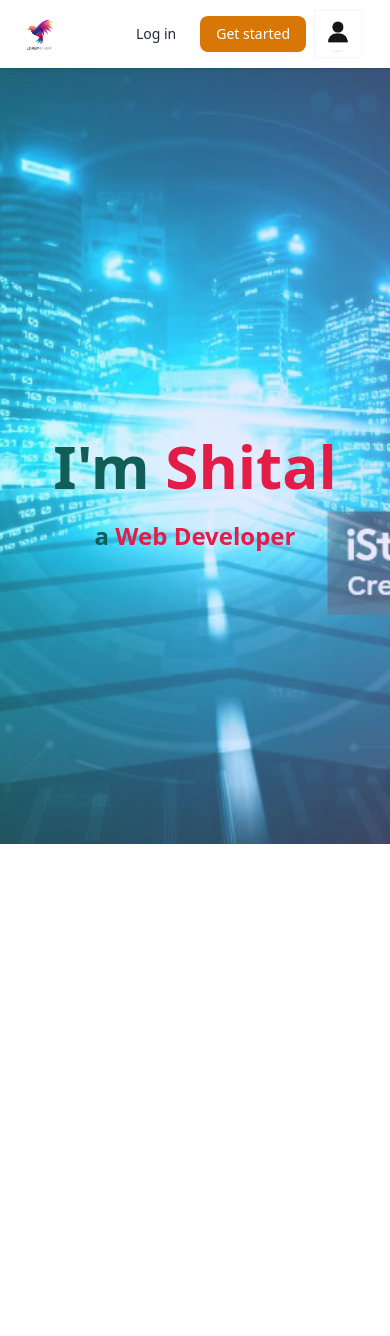
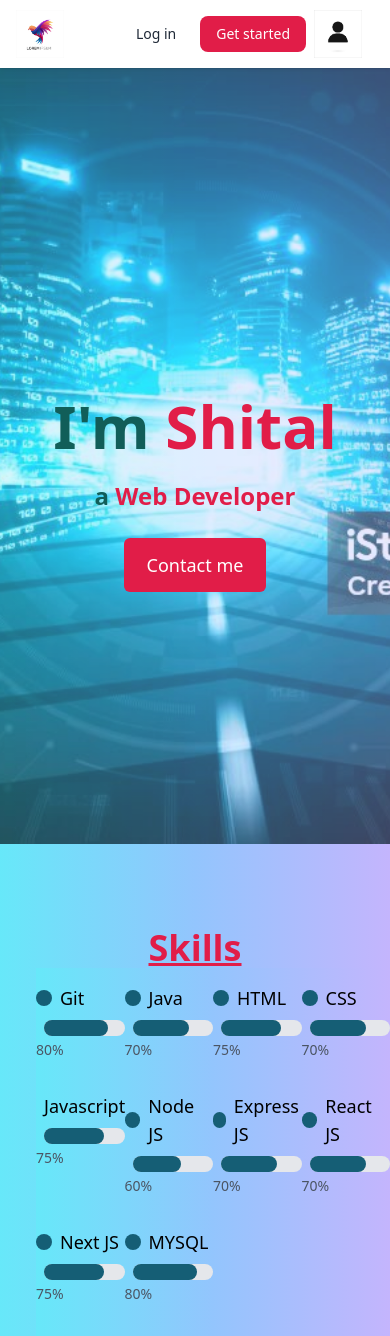
Before and after one commit to ShitalNawal/JWT-Login, a React (Create React App) app: page / in a window 390 px wide. Before the commit the page ends 912 px from the top, so only its background shows below. Built offline with nearby package versions, Linux system fonts and the light colour scheme.

Commit message:
Update skill and contact page

```diff
--- a/src/Components/Contact/Contact.js
+++ b/src/Components/Contact/Contact.js
@@ -24,11 +24,18 @@
     }
   };
   return (
-    <main className="bg-gradient-to-r from-cyan-300 via-blue-300 to-violet-300  h-screen w-screen">
+    <main className="bg-gradient-to-r from-cyan-300 via-blue-300 to-violet-300  h-screen w-screen relative">
       <Header />
+      <img src="/bg.jpg" className="h-96 w-full absolute opacity-70 " />
+      <div className="ms-96 rounded-3xl animate__animated animate__fadeInUp">
+        <h1 className="pt-48 text-white text-5xl font-bold text-center drop-shadow-2xl transition-colors">
+          <p className="ml-80 bg-cyan-600 text-center pt-5 w-1/2 rounded-t-lg">CONTACT</p>
+        </h1>
+        <h3 className="pt-4 mb-8 text-white text-2xl font-bold text-center drop-shadow-2xl bg-cyan-600 pb-5 w-1/2 ml-80 rounded-b-lg">Let's have a chat.</h3>
+      </div>
       <div className="   items-center   ">
         <div className=" text-teal-800   mt-8">
-          <div className="flex justify-between">
+          <div className="flex justify-between bg-gradient-to-r from-cyan-300 via-blue-300 to-violet-300 pt-12 pb-12">
             <div className="ml-48">
               <div>
                 <h1 className="text-4xl mt-6 font-bold">Contact Us</h1>
@@ -112,7 +119,7 @@
                   <div>
                     <button
                       type="submit"
-                      className="group relative w-full flex justify-center mt-2 py-2 px-4 border border-transparent text-sm font-medium rounded-md text-white bg-amber-600 hover:bg-yellow-700 focus:outline-none focus:ring-2 focus:ring-offset-2 focus:ring-orange-300"
+                      className="group relative w-full flex justify-center mt-2 py-2 px-4 border border-transparent text-sm font-medium rounded-md text-white bg-rose-600 hover:bg-rose-700 focus:outline-none focus:ring-2 focus:ring-offset-2 focus:ring-orange-300"
                     >
                       Send Message
                     </button>
--- a/src/Components/Header/Header.js
+++ b/src/Components/Header/Header.js
@@ -32,7 +32,7 @@
                         </Link>
                         <Link
                             to="/signUp"
-                            className="text-white bg-amber-600 hover:bg-amber-700 focus:ring-4 focus:ring-orange-300 font-medium rounded-lg text-sm px-4 lg:px-5 py-2 lg:py-2.5 mr-2 focus:outline-none"
+                            className="text-white bg-rose-600 hover:bg-rose-700 focus:ring-4 focus:ring-orange-300 font-medium rounded-lg text-sm px-4 lg:px-5 py-2 lg:py-2.5 mr-2 focus:outline-none"
                         >
                             Get started
                         </Link>
--- a/src/Components/SignIn/signIn.js
+++ b/src/Components/SignIn/signIn.js
@@ -70,7 +70,7 @@
           <div>
             <button
               type="submit"
-              className="group relative w-full flex justify-center py-2 px-4 border border-transparent text-sm font-medium rounded-md text-white bg-amber-600 hover:bg-yellow-700 focus:outline-none focus:ring-2 focus:ring-offset-2 focus:ring-indigo-500"
+              className="group relative w-full flex justify-center py-2 px-4 border border-transparent text-sm font-medium rounded-md text-white bg-rose-600 hover:bg-rose-700 focus:outline-none focus:ring-2 focus:ring-offset-2 focus:ring-indigo-500"
             >
               Sign in
             </button>
--- a/src/Components/SignUp/SignUp.js
+++ b/src/Components/SignUp/SignUp.js
@@ -87,7 +87,7 @@
           <div>
             <button
               type="submit"
-              className="group relative w-full flex justify-center py-2 px-4 border border-transparent text-sm font-medium rounded-md text-white bg-amber-600 hover:bg-yellow-700 focus:outline-none focus:ring-2 focus:ring-offset-2 focus:ring-orange-300"
+              className="group relative w-full flex justify-center py-2 px-4 border border-transparent text-sm font-medium rounded-md text-white bg-rose-600 hover:bg-rose-700 focus:outline-none focus:ring-2 focus:ring-offset-2 focus:ring-orange-300"
             >
               Sign up
             </button>
--- a/src/Components/Skills/Skills.js
+++ b/src/Components/Skills/Skills.js
@@ -12,7 +12,7 @@
         </h1>
         <h3 className="pt-4 mb-8 text-white text-2xl font-bold text-center drop-shadow-2xl bg-cyan-600 pb-5 w-1/2 ml-80 rounded-b-lg">Skills speak louder than words.</h3>
       </div>
-      <div className="text-teal-800 text-4xl text-center pt-10 font-bold underline">Skills</div>
+      <div className="text-rose-600 text-4xl text-center pt-10 font-bold underline">Skills</div>
       <div className="ms-9 mt-10 pt-4">
         <div className="flex flex-wrap">
           <SkillItem name="Git" percentage={80} />
--- a/src/Dashboard.js
+++ b/src/Dashboard.js
@@ -1,20 +1,64 @@
-import React from 'react'
-import Header from './Components/Header/Header'
-import Skills from './Components/Skills/Skills'
+import React from 'react';
+import Header from './Components/Header/Header';
+import Skills from './Components/Skills/Skills';
+import { Link } from 'react-router-dom';
+
+const SkillItem = ({ name, percentage }) => {
+  return (
+    <div className="w-1/4 mb-8 ">
+      <div className="flex items-center mb-2">
+        <div className="w-4 h-4 bg-cyan-800 rounded-full mr-2"></div>
+        <p className="text-lg">{name}</p>
+      </div>
+      <div className="relative h-4 rounded-full bg-gray-200 ml-2">
+        <div className="absolute left-0 top-0 h-full bg-cyan-800 rounded-full " style={{ width: `${percentage}%` }}></div>
+      </div>
+      <p className="mt-1 text-sm text-gray-600">{percentage}%</p>
+    </div>
+  );
+};
+
 function Dashboard() {
   return (
-    <main className="relative bg-gradient-to-r from-cyan-300 via-blue-300 to-violet-300 h-screen">
+    <main className=" h-screen relative">
       <Header/>
-      <div className='flex flex-col items-center justify-center h-full text-center font-bold'>
-        <div className='text-teal-800 font-sacramento text-6xl relative z-10 leading-tight'>
-          <div className='relative'>I'm <span className="text-rose-600">Shital</span></div>
-          <div className='text-2xl mt-4 relative'>a <span className="text-rose-600">Web Developer</span></div>
+
+        <div className='flex flex-col items-center justify-center h-full text-center font-bold bg-gradient-to-r from-cyan-300 via-blue-300 to-violet-300 '>
+          <div className='text-teal-800 font-sacramento text-6xl relative z-10 leading-tight'>
+            <div className='relative'>I'm <span className="text-rose-600">Shital</span></div>
+            <div className='text-2xl mt-4 relative'>a <span className="text-rose-600">Web Developer</span></div>
+            <Link to="/contact">
+  <button
+    type="submit"
+    className="group relative w-1/2   mt-2 py-3 px-4 border border-transparent text-lg font-medium rounded-md text-white bg-rose-600 hover:bg-rose-700 "
+  >
+    Contact me
+  </button>
+</Link>
+          </div>
+
+          <img src= '/bg-main.jpg' alt="mountain" className='absolute inset-0 object-cover w-full h-screen opacity-70 z-0 ' />
         </div>
-        <img src= '/bg-main.jpg' alt="mountain" className='absolute inset-0 object-cover w-full h-full opacity-70 z-0' />
-      </div>
+        <div className="text-rose-600 text-4xl text-center pt-4 font-bold underline bg-gradient-to-r from-cyan-300 via-blue-300 to-violet-300">Skills</div>
+        <div className='bg-gradient-to-r from-cyan-300 via-blue-300 to-violet-300'>
+        <div className="ms-9  pt-4 bg-gradient-to-r from-cyan-300 via-blue-300 to-violet-300">
+          <div className="flex flex-wrap ">
+            <SkillItem name="Git" percentage={80} />
+            <SkillItem name="Java" percentage={70} />
+            <SkillItem name="HTML" percentage={75} />
+            <SkillItem name="CSS" percentage={70} />
+            <SkillItem name="Javascript" percentage={75} />
+            <SkillItem name="Node JS" percentage={60} />
+            <SkillItem name="Express JS" percentage={70} />
+            <SkillItem name="React JS" percentage={70} />
+            <SkillItem name="Next JS" percentage={75} />
+            <SkillItem name="MYSQL" percentage={80} />
+          </div>
+        </div>
+        </div>
     </main>
-  )
+
+  );
 }
 
-
-export default Dashboard
+export default Dashboard;
```
